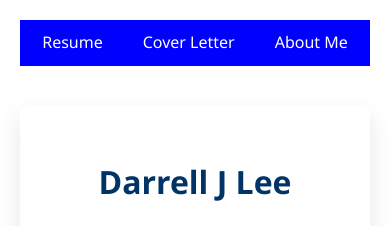
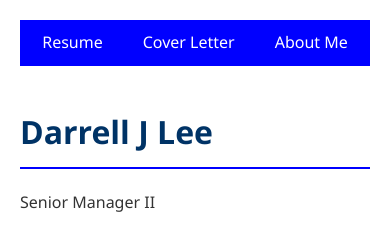
Before and after one commit to Darrell03/darrell-project-3, a plain HTML site: page page2.html in a window 390 px wide. Shown: the top 226 px of the page. Drawn offline with Linux system fonts and the light colour scheme.

Commit message:
Adding mobile first to the cover page only

```diff
--- a/css/style.css
+++ b/css/style.css
@@ -1,4 +1,3 @@
-
 body {
   font-family: 'Segoe UI', Tahoma, Geneva, Verdana, sans-serif;
   line-height: 1.6;
@@ -131,16 +130,48 @@ h3 {
 /***************************************
  *      COVER LETTER
  ****************************************/
+
+/* Base styles for mobile devices (default) */
+.body-cover-only {
+  font-family: 'Segoe UI', Tahoma, Geneva, Verdana, sans-serif;
+  background-color: #ffffff;
+  line-height: 1.6;
+  color: #333;
+  margin: 0 auto;
+  padding: 20px;
+}
+
+.body-cover-only h1 {
+  color: #003366;
+  border-bottom: 2px solid blue;
+  padding-bottom: 10px;
+  margin-top: 40px;
+}
+
+/* Medium devices (tablets, 768px and up) */
+@media only screen and (min-width: 768px) {
+    .cover-letter-body {
+        background-color: #f4f4f4; /* Lighter background for tablets */
+        padding: 40px;
+    }
+    .cover-letter-header h1 {
+        font-size: 32px;
+    }
+}
+
+/* Large devices (laptops/desktops, 1024px and up) */
+@media only screen and (min-width: 1024px) {
   p {
     margin-bottom: 15px;
   }
 
   .letter-container {
-  background-color: white;
+    background-color: #ffffff;
     max-width: 800px;
     margin: 40px auto;
     padding: 50px;
     box-shadow: 0 10px 25px rgba(0,0,0,0.1);
+    box-align: center;
     border-radius: 8px;
   }
 
@@ -161,3 +192,4 @@ p {
     color: #369;
     font-weight: bold;
   }
+}
--- a/page2.html
+++ b/page2.html
@@ -6,7 +6,7 @@
 	<link rel="stylesheet" type="text/css" href="css/normalize.css">
 	<link rel="stylesheet" href="css/style.css">
 </head>
-<body class="cover-letter-body">
+<body  class="body-cover-only">
 	<header>
 		<nav id="main-navbar">
       <div id="navbar-container">
```
Lines whose indentation alone changed are shown as unchanged.
